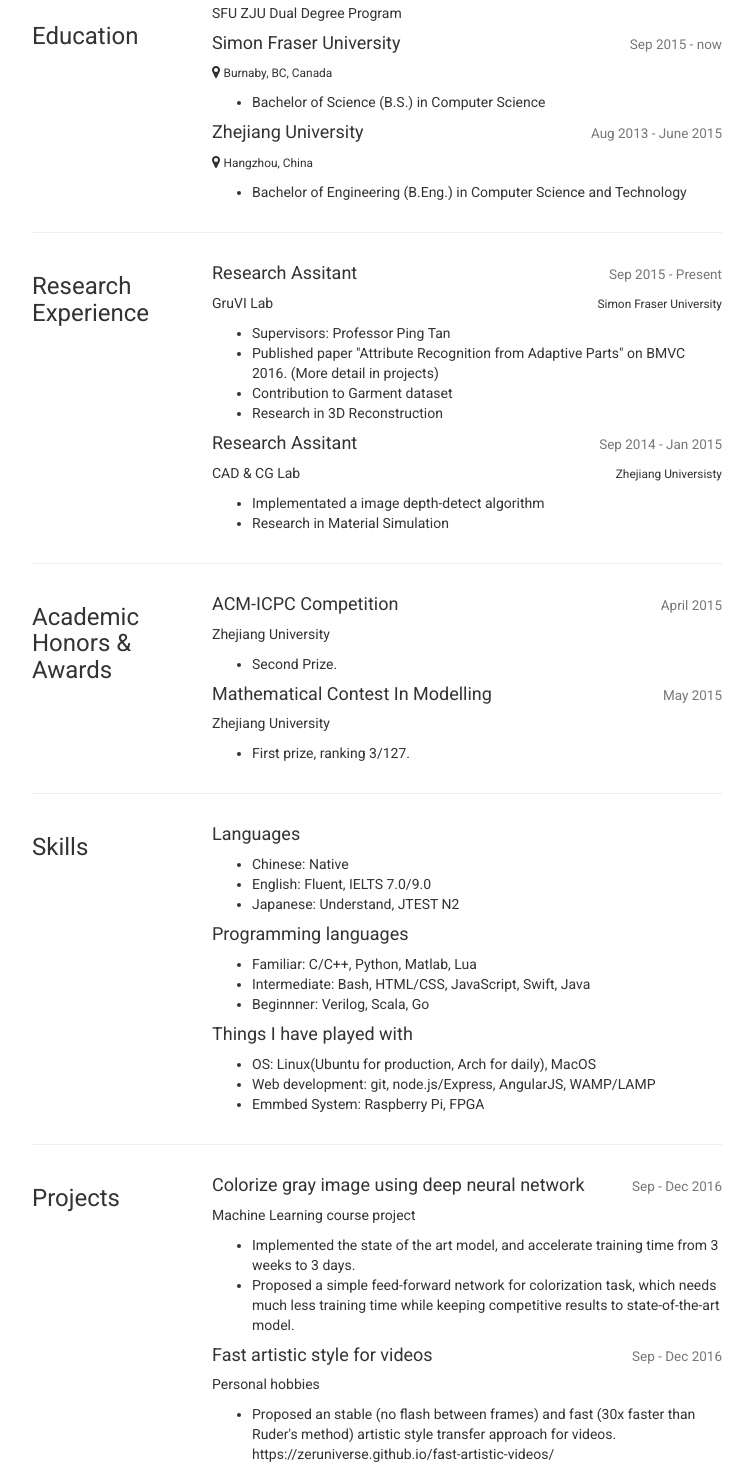
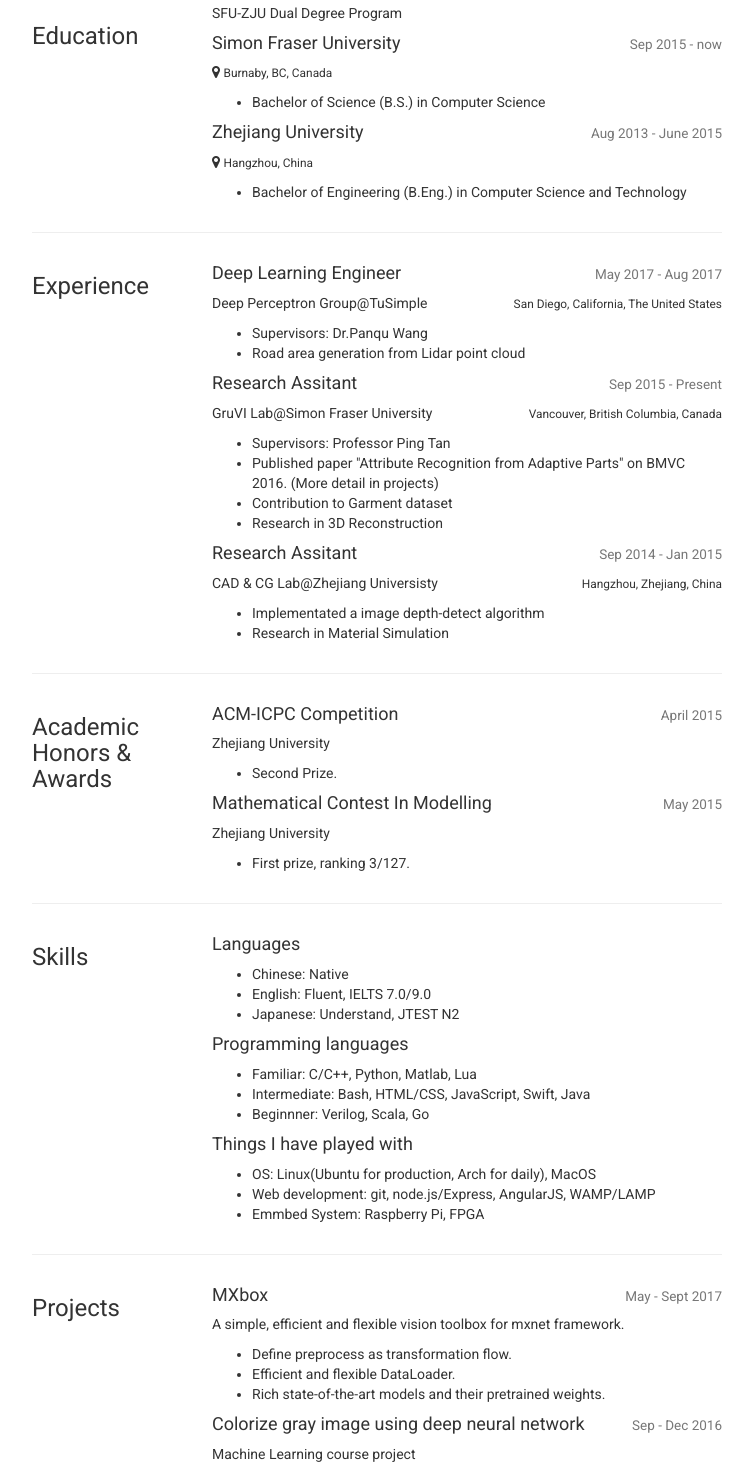
Before and after one commit to Lyken17/resume, a plain HTML site: page index.html in a window 1280 px wide. Shown: the part 117-1584 px from the top of the page, without its empty margins (263-1016 px from the left). Drawn offline with nearby package versions, Linux system fonts and the light colour scheme.

Commit message:
update experience

```diff
--- a/index.html
+++ b/index.html
@@ -21,7 +21,7 @@
         <h3>Education</h3>
       </div>
       <div class="col-md-9">
-        <p>SFU ZJU Dual Degree Program </p>
+        <p>SFU-ZJU Dual Degree Program </p>
                     <h4 class="inline block">Simon Fraser University <span><p style="float:right"><small>Sep 2015 - now</small></p></span></h4>
           <p><i class="fa fa-map-marker"></i> <small>Burnaby, BC, Canada</small></p>
           <ul>
@@ -38,11 +38,17 @@
 
         <div class="row">
       <div class="col-md-3">
-        <h3>Research Experience</h3>
+        <h3>Experience</h3>
       </div>
       <div class="col-md-9">
+                  <h4 class="inline block">Deep Learning Engineer <span><p style="float:right"><small>May 2017 - Aug 2017</small></p></span></h4>
+          <p>Deep Perceptron Group@TuSimple <span style="float:right"><small>San Diego, California, The United States</small></span></p>
+          <ul>
+                                          <li>Supervisors: Dr.Panqu Wang</li>
+                              <li>Road area generation from Lidar point cloud</li>
+                                    </ul>
                   <h4 class="inline block">Research Assitant <span><p style="float:right"><small>Sep 2015 - Present</small></p></span></h4>
-          <p>GruVI Lab <span style="float:right"><small>Simon Fraser University</small></span></p>
+          <p>GruVI Lab@Simon Fraser University <span style="float:right"><small>Vancouver, British Columbia, Canada</small></span></p>
           <ul>
                                           <li>Supervisors: Professor Ping Tan</li>
                               <li>Published paper "Attribute Recognition from Adaptive Parts" on BMVC 2016. (More detail in projects)</li>
@@ -50,7 +56,7 @@
                               <li>Research in 3D Reconstruction</li>
                                     </ul>
                   <h4 class="inline block">Research Assitant <span><p style="float:right"><small>Sep 2014 - Jan 2015</small></p></span></h4>
-          <p>CAD & CG Lab <span style="float:right"><small>Zhejiang Universisty</small></span></p>
+          <p>CAD & CG Lab@Zhejiang Universisty <span style="float:right"><small>Hangzhou, Zhejiang, China</small></span></p>
           <ul>
                                           <li>Implementated a image depth-detect algorithm</li>
                               <li>Research in Material Simulation</li>
@@ -111,6 +117,13 @@
         <h3>Projects</h3>
       </div>
       <div class="col-md-9">
+                  <h4 class="inline block">MXbox <span><p style="float:right"><small>May - Sept 2017</small></p></span></h4>
+          <p>A simple, efficient and flexible vision toolbox for mxnet framework.</p>
+          <ul>
+                                          <li>Define preprocess as transformation flow.</li>
+                              <li>Efficient and flexible DataLoader.</li>
+                              <li>Rich state-of-the-art models and their pretrained weights.</li>
+                                    </ul>
                   <h4 class="inline block">Colorize gray image using deep neural network <span><p style="float:right"><small>Sep - Dec 2016</small></p></span></h4>
           <p>Machine Learning course project</p>
           <ul>
```
Also changed, not shown: template.html (+1 -1 lines), 1 other file.
